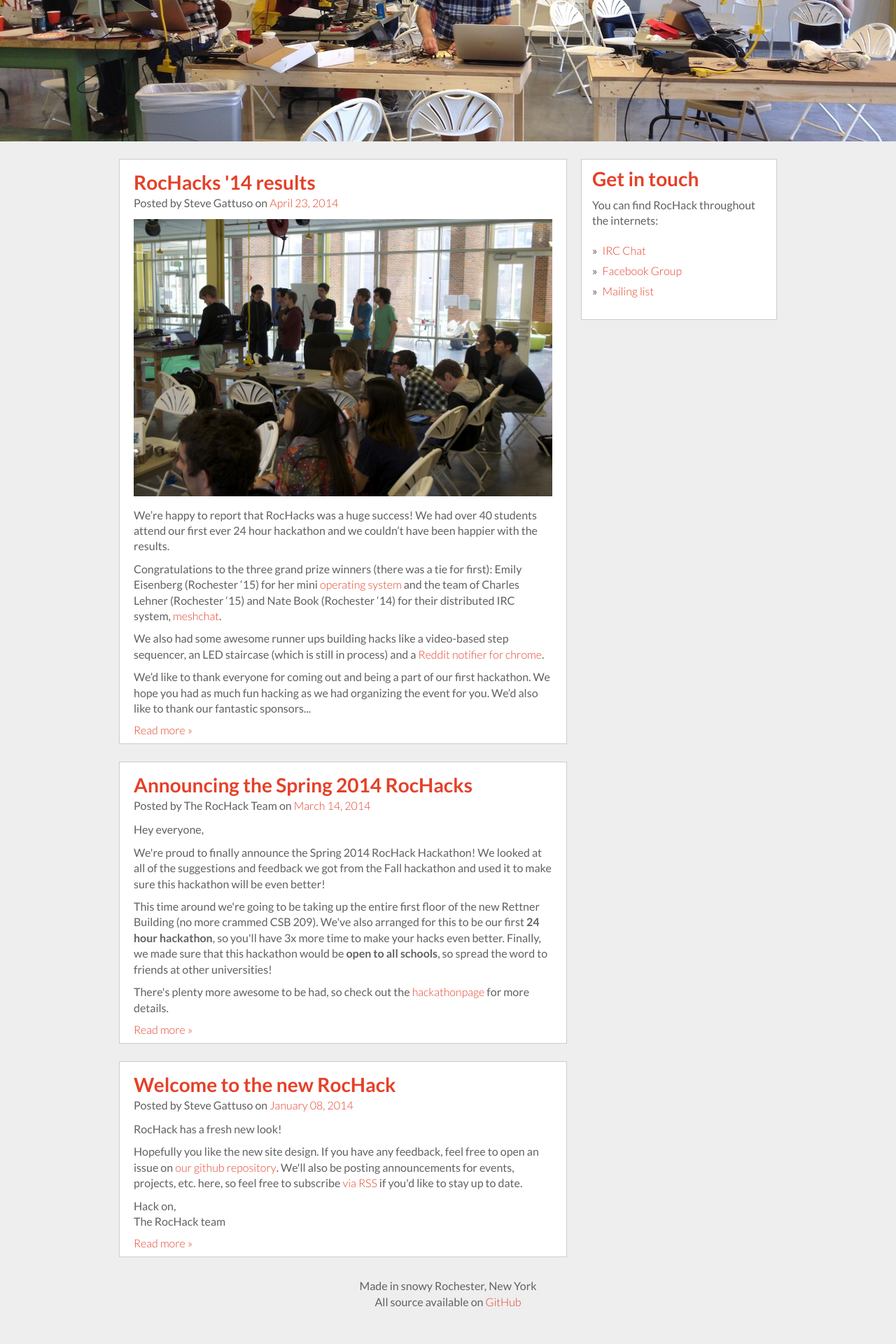
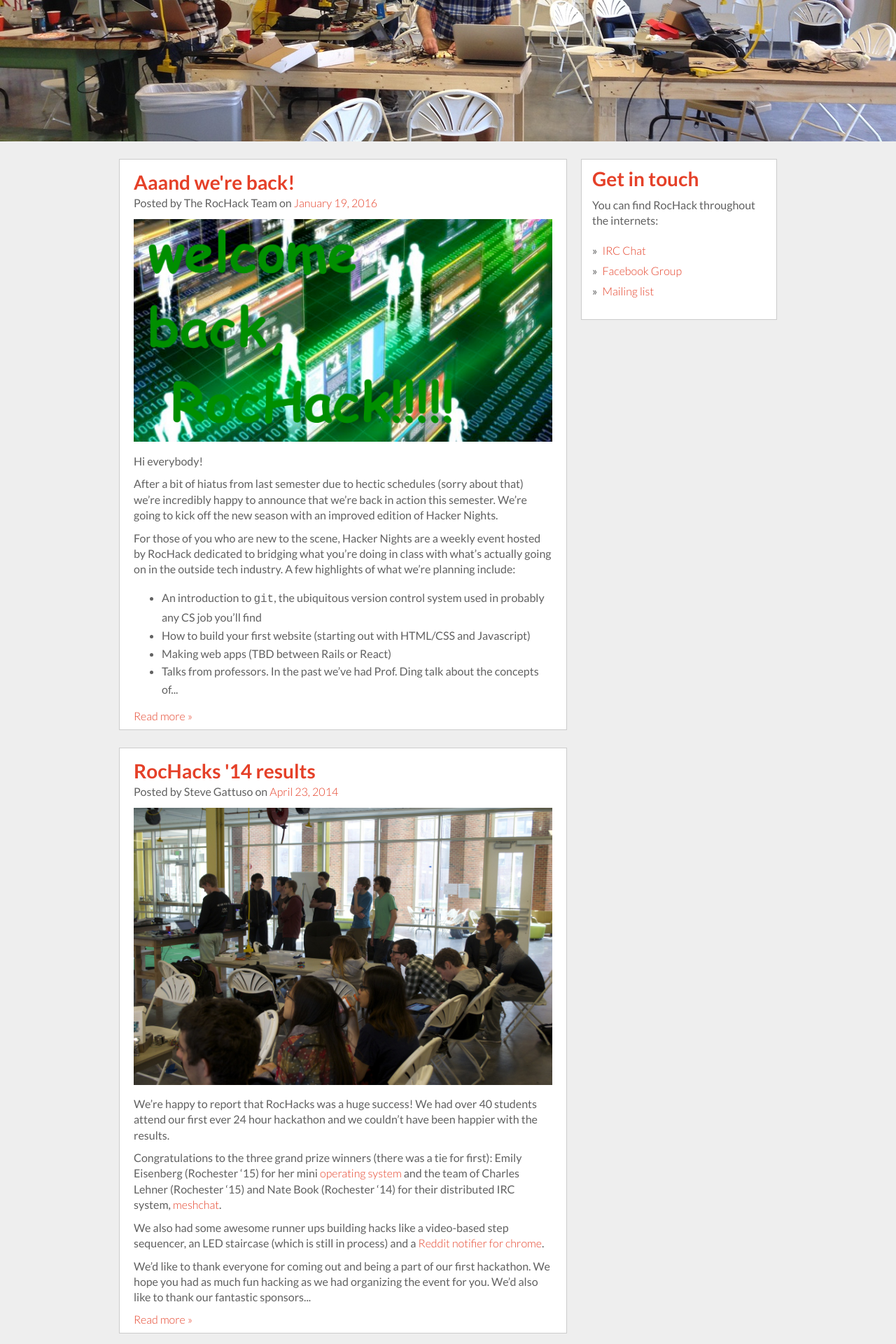
Before and after one commit to RocHack/rochack.org, a Jekyll site: the page built from index.html, in a window 1280 px wide. Shown: the part 498-2418 px from the top of the page at 70% size. Built offline with Jekyll 4.4.1, drawn with Linux system fonts in a browser that asks for light colours.

Commit message:
Adding post

```diff
--- /dev/null
+++ b/Gemfile
@@ -0,0 +1,4 @@
+source 'https://rubygems.org'
+
+gem 'jekyll'
+gem 'jekyll-sass'
--- a/_config.yml
+++ b/_config.yml
@@ -1,4 +1,3 @@
 url: //rochack.org
 description: RocHack is a group of hackers, engineers, builders, and friendly people who attend the University of Rochester. We love to build things that make people's lives better.
 social-image: //rochack.org/static/photos/rochacks2014/0553.jpg
-gems: [jekyll-sass]
--- a/_layouts/default.html
+++ b/_layouts/default.html
@@ -24,8 +24,13 @@
 
         <meta property="og:site_name" content="RocHack" />
         <meta property="og:type" content="blog"/>
-        <meta property="og:image" content="{{ site.social-image }}" />
-        <meta name="twitter:image" content="{{ site.social-image }}" />
+        {% if page.image %}
+          <meta property="og:image" content="{{ page.image }}" />
+          <meta name="twitter:image" content="{{ page.social-image }}" />
+        {% else %}
+          <meta property="og:image" content="{{ site.social-image }}" />
+          <meta name="twitter:image" content="{{ site.social-image }}" />
+        {% endif %}
         {% if page.title %}
             <meta property="og:title" content="{{ page.title }} - RocHack" />
             <meta name="twitter:title" content="{{ page.title }}" />
--- /dev/null
+++ b/_posts/2016-01-19-we-back.md
@@ -0,0 +1,39 @@
+---
+layout: post
+author: The RocHack Team
+title: Aaand we're back!
+date: 2016-01-19
+image: /static/posts/2016-01-19-welcome.jpg
+---
+
+<div class="centerize">
+    <img src="/static/posts/2016-01-19-welcome.jpg" />
+</div>
+
+Hi everybody!
+
+After a bit of hiatus from last semester due to hectic schedules (sorry about
+that) we're incredibly happy to announce that we're back in action this
+semester. We're going to kick off the new season with an improved edition of
+Hacker Nights.
+
+For those of you who are new to the scene, Hacker Nights are a weekly event
+hosted by RocHack dedicated to bridging what you're doing in class with what's
+actually going on in the outside tech industry. A few highlights of what we're
+planning include:
+
+* An introduction to `git`, the ubiquitous version control system used in
+  probably any CS job you'll find
+* How to build your first website (starting out with HTML/CSS and Javascript)
+* Making web apps (TBD between Rails or React)
+* Talks from professors. In the past we've had Prof. Ding talk about the
+  concepts of Object Oriented Programming with Ruby and Prof. Guo discuss his
+  Python tutor research.
+* How to navigate the tech industry and land an internship
+
+In addition we're planning on having social events to help foster a strong
+community of hackers at U of R.
+
+We're really excited about what's to come this semester and hope you'll join us
+at our first Hacker Night (date/time will come soon)!<br />
+- The RocHack Team
--- a/static/rochack.scss
+++ b/static/rochack.scss
@@ -231,6 +231,10 @@ $nav-height: 44px;
         max-width: 100%;
     }
 
+    .centerize {
+        text-align: center;
+    }
+
     a.post-title {
         display: block;
         margin: 5px 0px;
@@ -238,6 +242,10 @@ $nav-height: 44px;
         color: $red;
         font-size: 28px;
         font-weight: bold;
+    }
+
+    .post-content {
+        line-height: 1.6em;
     }
 
     .post-meta {
```
Also changed, not shown: Gemfile.lock (added), static/posts/2016-01-19-welcome.jpg (added).
